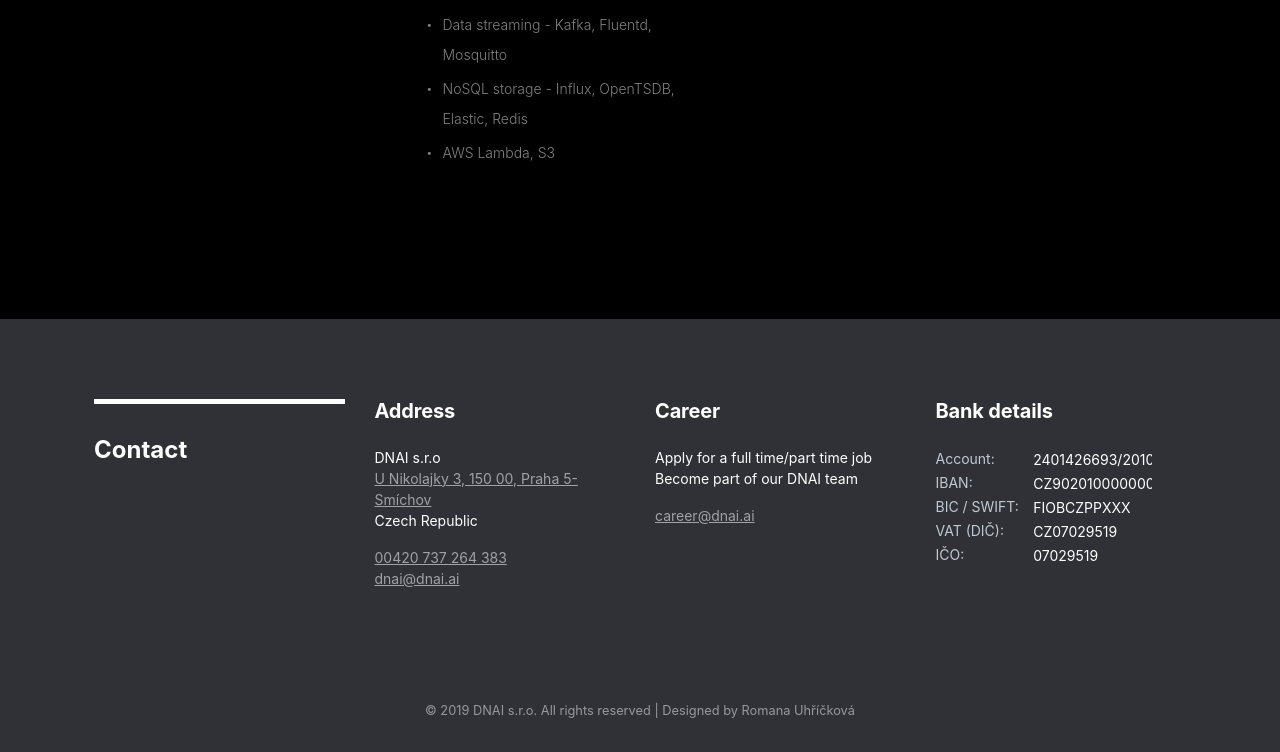
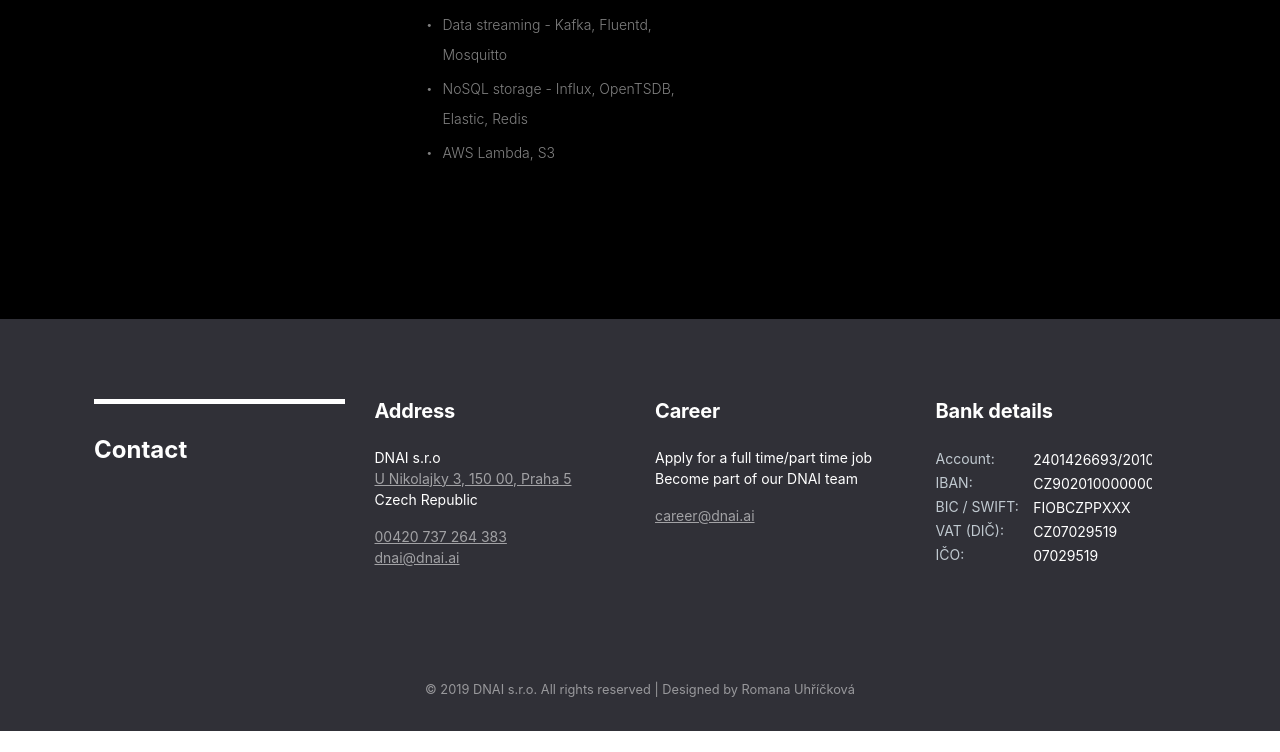
Before and after one commit to linettemanuel/dnaiW, a website with bundled scripts: page index.html in a window 1280 px wide. Shown: the part 4083-4835 px from the top of the page. After the commit the page ends 4814 px from the top, so only its background shows below. Built offline with nearby package versions, Linux system fonts and the light colour scheme; files whose address does not match are found by name; a web font is replaced by a local one.

Commit message:
Removed -Smíchov from address

```diff
--- a/index.html
+++ b/index.html
@@ -749,7 +749,7 @@
                   <div class="col-xl-3 col-lg-4 col-md-6 mb-5 mb-xl-0 contact-item">
                     <h6 class="text-white text-left text-bold mb-lx-5 mb-4">Address</h6>
                     <p class="text-white mb-0">DNAI s.r.o</p>
-                    <p class="text-white mb-0"><a class="read-more-btn" href="https://goo.gl/maps/Xx5YERoSSAkP3ipu9">U Nikolajky 3, 150 00, Praha 5-Smíchov</a></p>
+                    <p class="text-white mb-0"><a class="read-more-btn" href="https://goo.gl/maps/Xx5YERoSSAkP3ipu9">U Nikolajky 3, 150 00, Praha 5</a></p>
                     <p class="text-white mb-0">Czech Republic</p>
                     <p ></p>
                     <p class="text-white mb-0"><a class="read-more-btn" href="callto:career@dnai.ai">00420 737 264 383</a></p>
```
